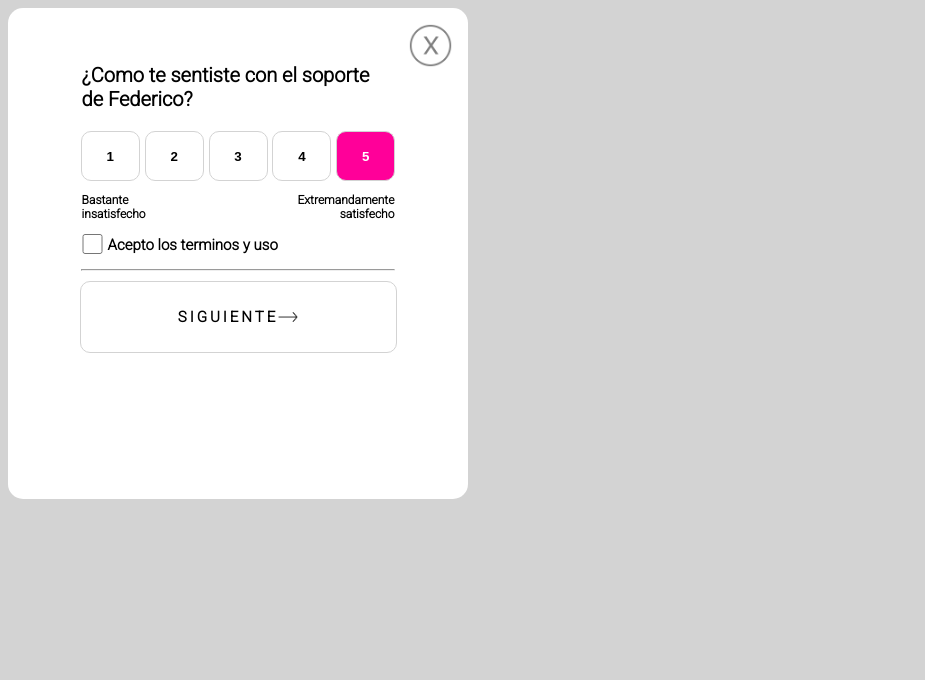
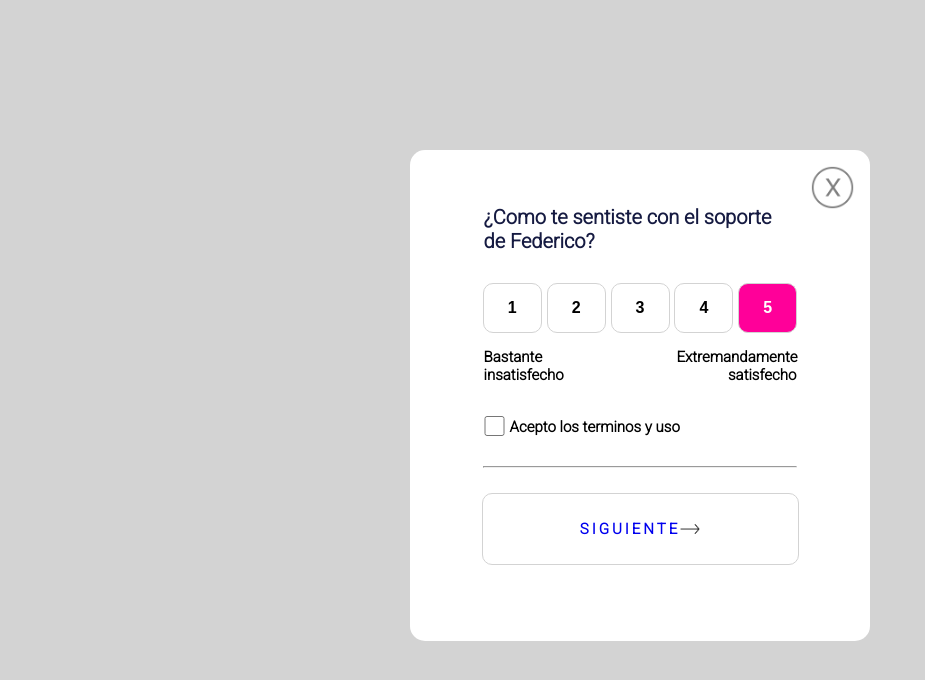
Before and after one commit to gonferreyra/NUCBA_challenges, a plain HTML site: page 002_feedback_popups/index.html in a window 1280 px wide. Shown: the whole page, without its empty margins (0-925 px from the left). Drawn offline with Linux system fonts and the light colour scheme.

Commit message:
last touches

```diff
--- a/002_feedback_popups/css/style.css
+++ b/002_feedback_popups/css/style.css
@@ -3,6 +3,11 @@ body{
     font-family: 'Roboto', sans-serif;
     font-weight: bold;
     font-size: 20px;
+}
+.conteiner{
+    display: flex;
+    justify-content: center;
+    margin: 150px 0px;
 }
 .popup{
     width: 460px;
@@ -21,8 +26,9 @@ body{
 .text-1{
     width: 68%;
     text-align: left;
-    margin: auto;
+    margin: 30px auto;
     margin-top: -30px;
+    color: #151a41;
 }
 .buttons-1{
     width: 85%;
@@ -37,6 +43,7 @@ body{
     width: 59px;
     height: 50px;
     font-weight: bold;
+    font-size: 16px;
 }
 .buttons-1 .color-button{
     background-color: #ff0099;
@@ -51,20 +58,20 @@ body{
 }
 .conteiner-2 div{
     /* border: 1px solid black; */
-    width: 100px;
-    height: 50px;
+    width: 120px;
+    height: 55px;
 }
 .left{
-    font-size: 12px;
+    font-size: 15px;
 }
 .right{
-    font-size: 12px;
+    font-size: 15px;
     text-align: right;
 }
 .terms{
     /* border: 1px solid black; */
     width: 68%;
-    margin: auto;
+    margin: 25px auto;
     display: flex;
 
 }
@@ -82,6 +89,9 @@ hr{
     width: 68%;
     color: lightgray;
 }
+.button-div{
+    margin: 25px 0px;
+}
 .next-button{
     width: 315px;
     height: 70px;
@@ -90,10 +100,8 @@ hr{
     border-radius: 10px;
     display: flex;
     justify-content: center;
-    text-align: center;
     align-items: center;
     text-decoration: none;
-    color: black;
     font-size: 15px;
     letter-spacing: 3px;
 }
--- a/002_feedback_popups/index.html
+++ b/002_feedback_popups/index.html
@@ -47,7 +47,10 @@
                 </div>
             </div>
             <hr>
-            <a class="next-button" href="#">SIGUIENTE <img src="./img/right_arrow.png" alt="arrow"></a>
+            <div class="button-div">
+                <a class="next-button" href="#">SIGUIENTE <img src="./img/right_arrow.png" alt="arrow"></a>
+            </div>
+
         </div>
     </div>
 </body>
```
